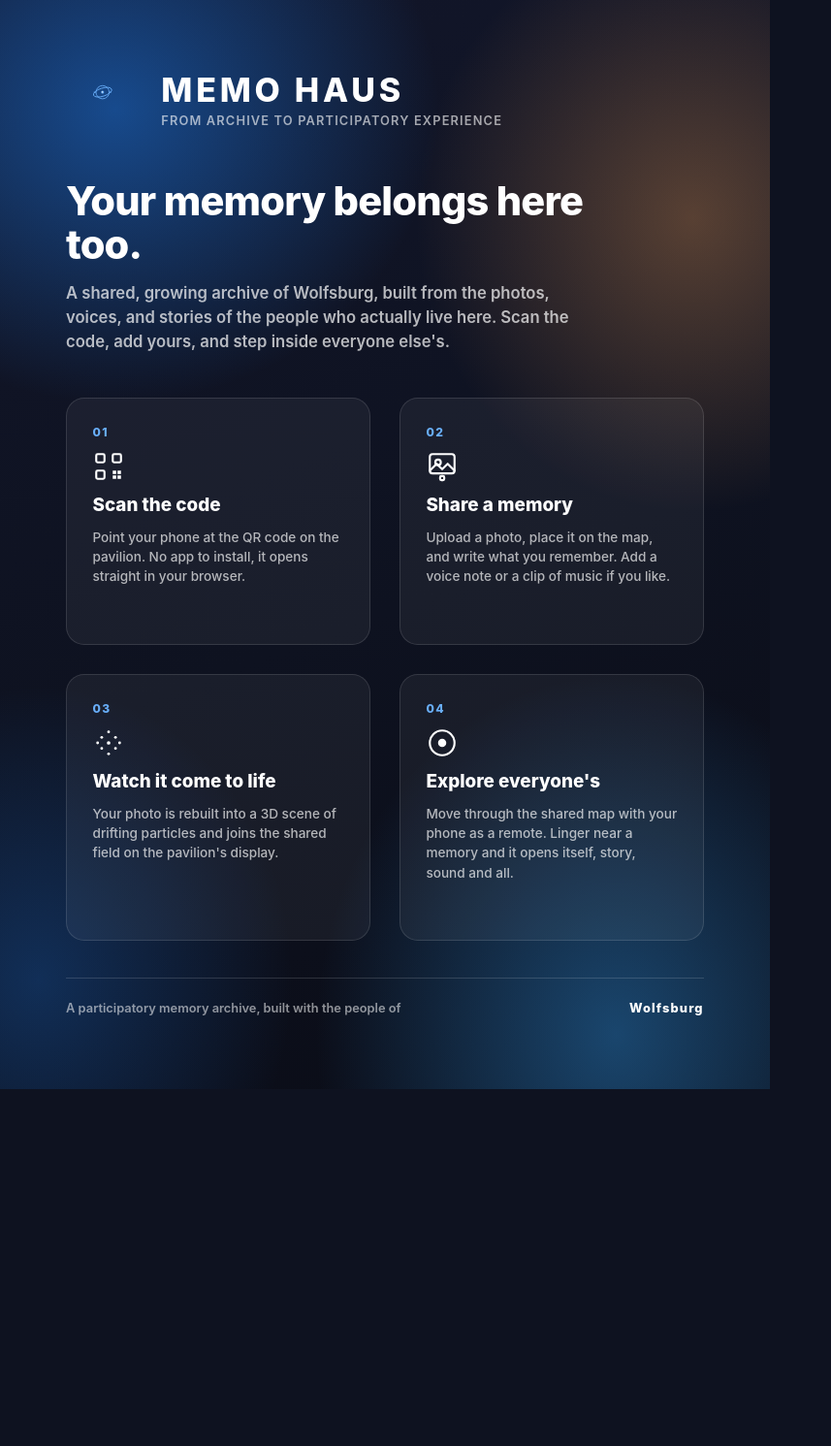
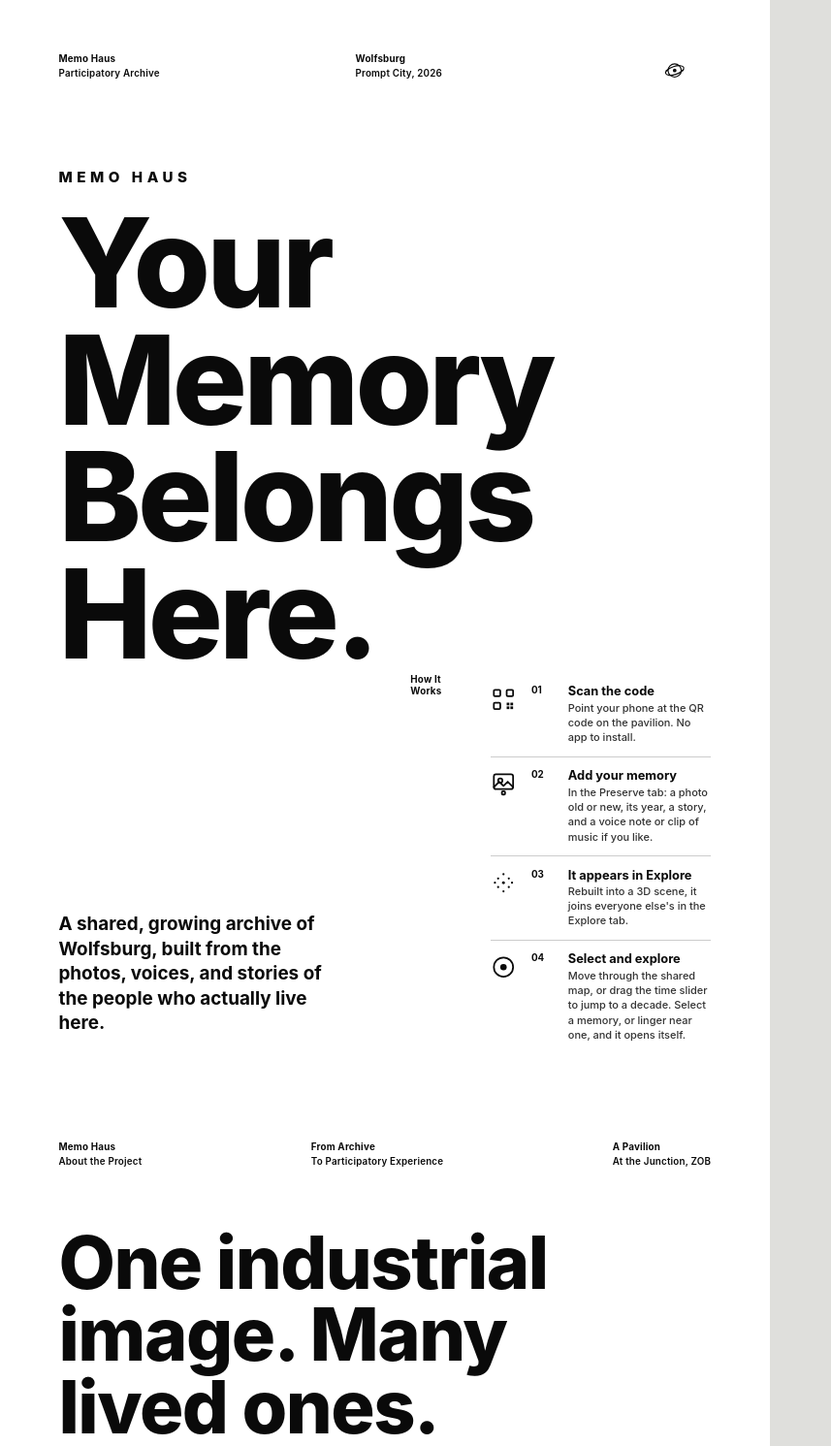
Before and after one commit to architron2020-dev/MEMO-HAUS-VO1, a website: page brochure/brochure.html in a window 1280 px wide. Shown: the top 1491 px of the page at 97% size, without its empty margins (0-857 px from the left). Before the commit the page ends 1123 px from the top, so only its background shows below. Drawn offline with Linux system fonts and the light colour scheme.

Commit message:
Adopt GitHub's brochure redesign and Pages workflow; keep local app/viewer/navigation as-is

```diff
--- a/brochure/brochure.html
+++ b/brochure/brochure.html
@@ -8,153 +8,259 @@
   * { box-sizing: border-box; }
   html, body {
     margin: 0; padding: 0;
-    font-family: -apple-system, BlinkMacSystemFont, "Segoe UI", "Inter", system-ui, sans-serif;
-    background: #0e1220;
-    color: #0b0b0d;
+    font-family: -apple-system, BlinkMacSystemFont, "Helvetica Neue", "Segoe UI", "Inter", system-ui, sans-serif;
+    background: #dfdfdc;
+    color: #0a0a0a;
   }
+
   .page {
     width: 210mm;
     height: 297mm;
     position: relative;
     overflow: hidden;
-    background:
-      radial-gradient(ellipse 70% 45% at 15% 10%, rgba(28,118,224,0.55), transparent 60%),
-      radial-gradient(ellipse 60% 45% at 90% 20%, rgba(224,148,80,0.35), transparent 60%),
-      radial-gradient(ellipse 65% 55% at 80% 95%, rgba(48,155,238,0.40), transparent 60%),
-      radial-gradient(ellipse 55% 45% at 5% 90%, rgba(28,118,224,0.30), transparent 60%),
-      linear-gradient(160deg, #12162a 0%, #0e1220 55%, #0a0c16 100%);
-    color: #fff;
-    padding: 20mm 18mm;
+    background: #fff;
+    color: #0a0a0a;
+    padding: 14mm 16mm;
     display: flex;
     flex-direction: column;
+    break-after: page;
+  }
+  .page:last-child { break-after: auto; }
+
+  /* ── Meta row — small caps labels across the top, Swiss-poster style ── */
+  .meta-row {
+    display: flex;
+    justify-content: space-between;
+    gap: 6mm;
+  }
+  .meta-cell {
+    font-size: 2.6mm;
+    font-weight: 600;
+    line-height: 1.5;
+    letter-spacing: 0.02em;
+  }
+  .meta-cell b { display: block; font-weight: 700; }
+
+  /* ── Logo mark, plain black line art ─────────────────── */
+  .logo { width: 20mm; height: auto; }
+
+  /* ── Project title, small masthead above the headline ─── */
+  .project-title {
+    margin: 20mm 0 0;
+    font-size: 4mm;
+    font-weight: 800;
+    letter-spacing: 0.3em;
   }
 
-  /* ── Header ─────────────────────────────────────────── */
-  .header { display: flex; align-items: center; gap: 6mm; }
-  .logo { width: 20mm; height: auto; flex-shrink: 0; }
-  .brand-title { font-size: 9mm; font-weight: 800; letter-spacing: 1mm; line-height: 1; margin: 0; }
-  .brand-tag { font-size: 3.4mm; font-weight: 600; letter-spacing: 0.3mm; color: rgba(255,255,255,0.62); margin: 2mm 0 0; }
-
-  /* ── Headline ───────────────────────────────────────── */
-  .headline {
-    margin: 14mm 0 4mm;
-    font-size: 11mm;
+  /* ── Huge Swiss headline, flush left ─────────────────── */
+  .cover-title {
+    margin: 5mm 0 0;
+    font-size: 34mm;
     font-weight: 800;
-    line-height: 1.08;
-    letter-spacing: -0.02em;
-    max-width: 150mm;
-  }
-  .sub {
-    font-size: 4.4mm;
-    font-weight: 600;
-    line-height: 1.5;
-    color: rgba(255,255,255,0.70);
-    max-width: 140mm;
-    margin: 0 0 12mm;
+    line-height: 0.94;
+    letter-spacing: -0.03em;
   }
 
-  /* ── Steps ──────────────────────────────────────────── */
-  .steps {
+  .spacer { flex: 1; }
+
+  /* ── Bottom split: intro text left, list right ───────── */
+  .bottom-split {
     display: grid;
     grid-template-columns: 1fr 1fr;
-    gap: 8mm;
-    flex: 1;
+    gap: 14mm;
+    align-items: end;
   }
-  .step {
-    background: rgba(255,255,255,0.05);
-    border: 0.3mm solid rgba(255,255,255,0.12);
-    border-radius: 5mm;
-    padding: 7mm;
+  .intro-text {
+    font-size: 5mm;
+    font-weight: 700;
+    line-height: 1.35;
+    max-width: 78mm;
+  }
+  .steps-col { display: flex; }
+  .steps-label {
+    font-size: 2.6mm;
+    font-weight: 700;
+    letter-spacing: 0.02em;
+    width: 22mm;
+    flex-shrink: 0;
+  }
+  .steps-list { flex: 1; }
+  .step-row {
     display: flex;
-    flex-direction: column;
-    gap: 3mm;
+    gap: 4mm;
+    padding: 3mm 0;
+    border-top: 0.25mm solid #ccc;
+    align-items: flex-start;
   }
-  .step-num {
-    font-size: 3.2mm;
+  .step-icon {
+    width: 7mm;
+    height: 7mm;
+    flex-shrink: 0;
+    margin-top: 0.6mm;
+    stroke: #0a0a0a;
+    stroke-width: 1.6;
+    fill: none;
+    stroke-linecap: round;
+    stroke-linejoin: round;
+  }
+  .step-row:first-child { border-top: none; }
+  .step-row-num { font-size: 2.6mm; font-weight: 700; width: 6mm; flex-shrink: 0; }
+  .step-row-title { font-size: 3.4mm; font-weight: 700; margin: 0 0 0.6mm; }
+  .step-row-desc { font-size: 2.9mm; font-weight: 500; line-height: 1.4; color: #333; margin: 0; }
+
+  /* ── Page 2: About ────────────────────────────────────── */
+  .about-title {
+    margin: 16mm 0 0;
+    font-size: 20mm;
     font-weight: 800;
-    letter-spacing: 0.4mm;
-    color: rgb(105, 175, 250);
+    line-height: 0.98;
+    letter-spacing: -0.02em;
+    max-width: 165mm;
   }
-  .step-icon { width: 9mm; height: 9mm; stroke: #fff; stroke-width: 1.5; fill: none; stroke-linecap: round; stroke-linejoin: round; }
-  .step-title { font-size: 5mm; font-weight: 800; margin: 0; }
-  .step-desc { font-size: 3.6mm; font-weight: 500; line-height: 1.5; color: rgba(255,255,255,0.68); margin: 0; }
+  .about-body {
+    display: grid;
+    grid-template-columns: 22mm 1fr;
+    gap: 14mm;
+    margin-top: 14mm;
+  }
+  .about-label {
+    font-size: 2.6mm;
+    font-weight: 700;
+    letter-spacing: 0.02em;
+  }
+  .about-copy { max-width: 128mm; }
+  .about-copy p {
+    font-size: 3.7mm;
+    font-weight: 500;
+    line-height: 1.62;
+    color: #1a1a1a;
+    margin: 0 0 5mm;
+  }
+  .pull-quote {
+    font-size: 8mm;
+    font-weight: 800;
+    line-height: 1.15;
+    letter-spacing: -0.01em;
+    margin: 8mm 0 8mm;
+    max-width: 128mm;
+  }
 
-  /* ── Footer ─────────────────────────────────────────── */
-  .footer {
-    margin-top: 10mm;
-    display: flex;
-    align-items: center;
-    justify-content: space-between;
-    padding-top: 6mm;
-    border-top: 0.3mm solid rgba(255,255,255,0.14);
-  }
-  .footer-text { font-size: 3.4mm; font-weight: 600; color: rgba(255,255,255,0.55); }
-  .footer-place { font-size: 3.4mm; font-weight: 800; color: #fff; letter-spacing: 0.3mm; }
 </style>
 </head>
 <body>
+
+  <!-- ── PAGE 1 — COVER ─────────────────────────────────── -->
   <div class="page">
 
-    <div class="header">
+    <div class="meta-row">
+      <div class="meta-cell">
+        <b>Memo Haus</b>
+        Participatory Archive
+      </div>
+      <div class="meta-cell">
+        <b>Wolfsburg</b>
+        Prompt City, 2026
+      </div>
+      <div class="meta-cell" style="text-align:right;">
         <svg class="logo" viewBox="0 0 200 108" role="img" aria-label="Memo-Haus">
-        <g transform="translate(100,32)">
-          <ellipse rx="26" ry="11" fill="none" stroke="rgb(105,175,250)" stroke-width="2.2" transform="rotate(-18)"/>
-          <circle r="18" fill="none" stroke="rgb(105,175,250)" stroke-width="2.2"/>
-          <line x1="-18" y1="0" x2="-24" y2="0" stroke="rgb(105,175,250)" stroke-width="2.4"/>
-          <line x1="18" y1="0" x2="24" y2="0" stroke="rgb(105,175,250)" stroke-width="2.4"/>
-          <circle r="4" fill="rgb(105,175,250)"/>
-          <circle r="1.6" cx="-0.8" cy="-0.8" fill="#fff"/>
+          <g transform="translate(100,52)">
+            <ellipse rx="26" ry="11" fill="none" stroke="#0a0a0a" stroke-width="3" transform="rotate(-18)"/>
+            <circle r="18" fill="none" stroke="#0a0a0a" stroke-width="3"/>
+            <line x1="-18" y1="0" x2="-24" y2="0" stroke="#0a0a0a" stroke-width="3.4"/>
+            <line x1="18" y1="0" x2="24" y2="0" stroke="#0a0a0a" stroke-width="3.4"/>
+            <circle r="5" fill="#0a0a0a"/>
           </g>
         </svg>
-      <div>
-        <p class="brand-title">MEMO&nbsp;HAUS</p>
-        <p class="brand-tag">FROM ARCHIVE TO PARTICIPATORY EXPERIENCE</p>
       </div>
     </div>
 
-    <h1 class="headline">Your memory belongs here too.</h1>
-    <p class="sub">
-      A shared, growing archive of Wolfsburg, built from the photos, voices, and stories of the
-      people who actually live here. Scan the code, add yours, and step inside everyone else's.
-    </p>
+    <p class="project-title">MEMO&nbsp;HAUS</p>
+    <h1 class="cover-title">Your<br />Memory<br />Belongs<br />Here.</h1>
 
-    <div class="steps">
+    <div class="spacer"></div>
 
-      <div class="step">
-        <span class="step-num">01</span>
-        <svg class="step-icon" viewBox="0 0 24 24"><rect x="3" y="3" width="6" height="6" rx="1"/><rect x="15" y="3" width="6" height="6" rx="1"/><rect x="3" y="15" width="6" height="6" rx="1"/><rect x="15" y="15" width="2.5" height="2.5" fill="#fff" stroke="none"/><rect x="18.5" y="15" width="2.5" height="2.5" fill="#fff" stroke="none"/><rect x="15" y="18.5" width="2.5" height="2.5" fill="#fff" stroke="none"/><rect x="18.5" y="18.5" width="2.5" height="2.5" fill="#fff" stroke="none"/></svg>
-        <p class="step-title">Scan the code</p>
-        <p class="step-desc">Point your phone at the QR code on the pavilion. No app to install, it opens straight in your browser.</p>
+    <div class="bottom-split">
+      <p class="intro-text">A shared, growing archive of Wolfsburg, built from the photos, voices, and stories of the people who actually live here.</p>
+
+      <div class="steps-col">
+        <div class="steps-label">How It<br />Works</div>
+        <div class="steps-list">
+          <div class="step-row">
+            <svg class="step-icon" viewBox="0 0 24 24"><rect x="3" y="3" width="6" height="6" rx="1"/><rect x="15" y="3" width="6" height="6" rx="1"/><rect x="3" y="15" width="6" height="6" rx="1"/><rect x="15" y="15" width="2.5" height="2.5" fill="#0a0a0a" stroke="none"/><rect x="18.5" y="15" width="2.5" height="2.5" fill="#0a0a0a" stroke="none"/><rect x="15" y="18.5" width="2.5" height="2.5" fill="#0a0a0a" stroke="none"/><rect x="18.5" y="18.5" width="2.5" height="2.5" fill="#0a0a0a" stroke="none"/></svg>
+            <span class="step-row-num">01</span>
+            <div>
+              <p class="step-row-title">Scan the code</p>
+              <p class="step-row-desc">Point your phone at the QR code on the pavilion. No app to install.</p>
             </div>
-
-      <div class="step">
-        <span class="step-num">02</span>
+          </div>
+          <div class="step-row">
             <svg class="step-icon" viewBox="0 0 24 24"><rect x="3" y="3" width="18" height="14" rx="2"/><circle cx="9" cy="9" r="2"/><path d="M3 15l5-5 4 4 4-4 5 5"/><rect x="10.5" y="19" width="3" height="3" rx="1"/></svg>
-        <p class="step-title">Share a memory</p>
-        <p class="step-desc">Upload a photo, place it on the map, and write what you remember. Add a voice note or a clip of music if you like.</p>
+            <span class="step-row-num">02</span>
+            <div>
+              <p class="step-row-title">Add your memory</p>
+              <p class="step-row-desc">In the Preserve tab: a photo old or new, its year, a story, and a voice note or clip of music if you like.</p>
             </div>
-
-      <div class="step">
-        <span class="step-num">03</span>
-        <svg class="step-icon" viewBox="0 0 24 24"><circle cx="12" cy="12" r="1.3" fill="#fff" stroke="none"/><circle cx="7" cy="8" r="1" fill="#fff" stroke="none"/><circle cx="17" cy="8" r="1" fill="#fff" stroke="none"/><circle cx="7" cy="16" r="1" fill="#fff" stroke="none"/><circle cx="17" cy="16" r="1" fill="#fff" stroke="none"/><circle cx="12" cy="4" r="1" fill="#fff" stroke="none"/><circle cx="12" cy="20" r="1" fill="#fff" stroke="none"/><circle cx="4" cy="12" r="1" fill="#fff" stroke="none"/><circle cx="20" cy="12" r="1" fill="#fff" stroke="none"/></svg>
-        <p class="step-title">Watch it come to life</p>
-        <p class="step-desc">Your photo is rebuilt into a 3D scene of drifting particles and joins the shared field on the pavilion's display.</p>
           </div>
-
-      <div class="step">
-        <span class="step-num">04</span>
-        <svg class="step-icon" viewBox="0 0 24 24"><circle cx="12" cy="12" r="9"/><circle cx="12" cy="12" r="3" fill="#fff" stroke="none"/></svg>
-        <p class="step-title">Explore everyone's</p>
-        <p class="step-desc">Move through the shared map with your phone as a remote. Linger near a memory and it opens itself, story, sound and all.</p>
+          <div class="step-row">
+            <svg class="step-icon" viewBox="0 0 24 24"><circle cx="12" cy="12" r="1.3" fill="#0a0a0a" stroke="none"/><circle cx="7" cy="8" r="1" fill="#0a0a0a" stroke="none"/><circle cx="17" cy="8" r="1" fill="#0a0a0a" stroke="none"/><circle cx="7" cy="16" r="1" fill="#0a0a0a" stroke="none"/><circle cx="17" cy="16" r="1" fill="#0a0a0a" stroke="none"/><circle cx="12" cy="4" r="1" fill="#0a0a0a" stroke="none"/><circle cx="12" cy="20" r="1" fill="#0a0a0a" stroke="none"/><circle cx="4" cy="12" r="1" fill="#0a0a0a" stroke="none"/><circle cx="20" cy="12" r="1" fill="#0a0a0a" stroke="none"/></svg>
+            <span class="step-row-num">03</span>
+            <div>
+              <p class="step-row-title">It appears in Explore</p>
+              <p class="step-row-desc">Rebuilt into a 3D scene, it joins everyone else's in the Explore tab.</p>
+            </div>
+          </div>
+          <div class="step-row">
+            <svg class="step-icon" viewBox="0 0 24 24"><circle cx="12" cy="12" r="9"/><circle cx="12" cy="12" r="3" fill="#0a0a0a" stroke="none"/></svg>
+            <span class="step-row-num">04</span>
+            <div>
+              <p class="step-row-title">Select and explore</p>
+              <p class="step-row-desc">Move through the shared map, or drag the time slider to jump to a decade. Select a memory, or linger near one, and it opens itself.</p>
+            </div>
+          </div>
+        </div>
+      </div>
     </div>
 
   </div>
 
-    <div class="footer">
-      <span class="footer-text">A participatory memory archive, built with the people of</span>
-      <span class="footer-place">Wolfsburg</span>
+  <!-- ── PAGE 2 — ABOUT / THE PROJECT'S SOUL ──────────────── -->
+  <div class="page">
+
+    <div class="meta-row">
+      <div class="meta-cell">
+        <b>Memo Haus</b>
+        About the Project
+      </div>
+      <div class="meta-cell">
+        <b>From Archive</b>
+        To Participatory Experience
+      </div>
+      <div class="meta-cell">
+        <b>A Pavilion</b>
+        At the Junction, ZOB
+      </div>
+    </div>
+
+    <h1 class="about-title">One industrial image. Many lived ones.</h1>
+
+    <div class="about-body">
+      <span class="about-label">About</span>
+      <div class="about-copy">
+        <p>Memo-Haus is a living memory archive, held inside a small pavilion at the edge of the city, as a field of moments in light and sound. A photograph becomes a place you can walk into. A voice becomes something you can stand close to and listen to again.</p>
+
+        <p class="pull-quote">Every memory here is real, and every one of them is equally home.</p>
+
+        <p>Anyone can add one: a photo old or new, its year, a story, a voice note or a piece of music if they like. It becomes a three-dimensional scene and takes its place beside everyone else's, on a shared map that keeps growing at the pavilion by the ZOB junction.</p>
+
+        <p>Walk through it with your own phone as the guide, or drag the time slider to travel straight to a decade. Come close to a memory and it opens, its story and its sound rising to meet you; step back and it settles into quiet again, one more presence in the field.</p>
+
+        <p>It isn't a monument, and it isn't an archive in the usual sense. It's closer to a chorus: hundreds of small, ordinary moments, each one kept exactly as it was given.</p>
+
+        <p>Wolfsburg is known worldwide for its industry. Memo-Haus adds a second identity to that, made entirely from the people who call it home.</p>
+      </div>
     </div>
 
   </div>
+
 </body>
 </html>
```
Also changed, not shown: storage/scene_positions.json (+1 -1 lines), .github/workflows/pages.yml, 1 other file. Lines whose indentation alone changed are shown as unchanged.
